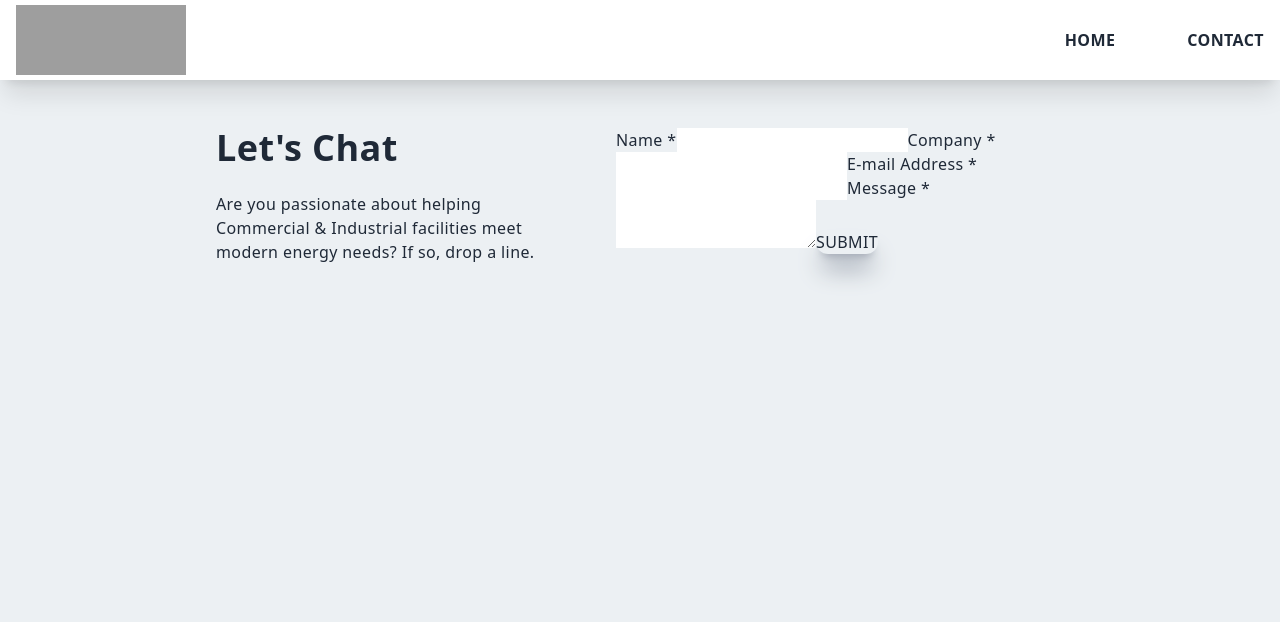
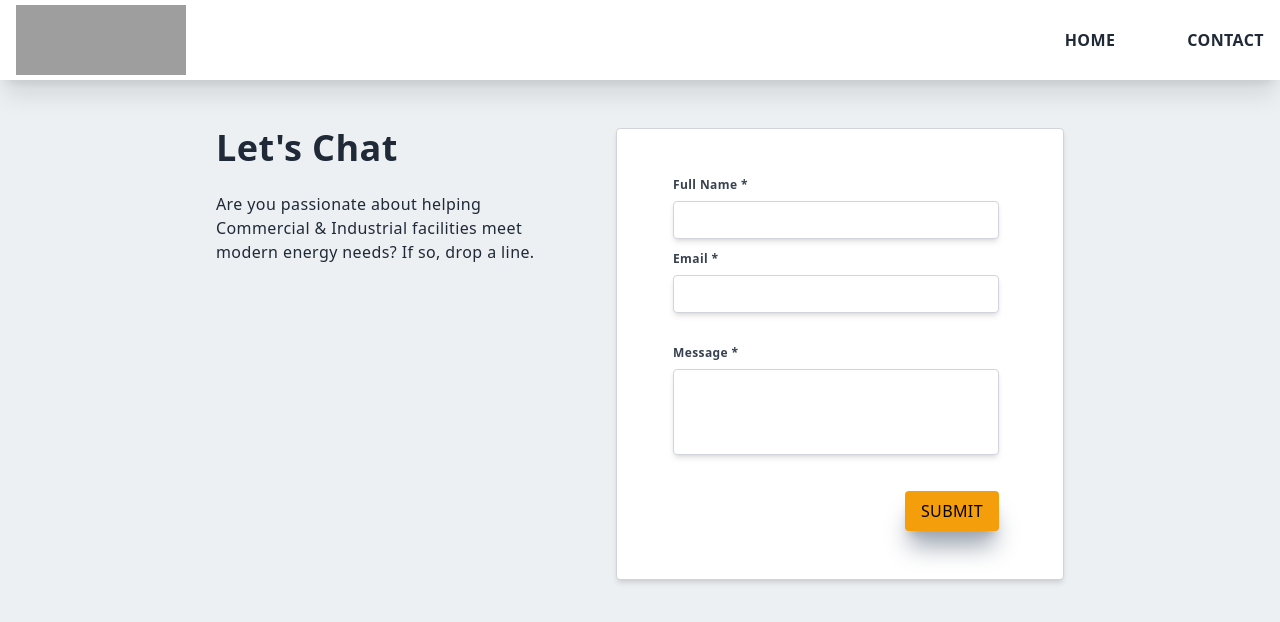
Before and after one commit to dana-sun/ZeusPower, a Next.js app: page /contact in a window 1280 px wide. Shown: the top 622 px of the page. Built offline with nearby package versions, Linux system fonts and the light colour scheme; grey boxes are pictures that could not be loaded.

Commit message:
contact form draft

```diff
--- a/components/Contact.jsx
+++ b/components/Contact.jsx
@@ -3,27 +3,55 @@ import '../tailwind.config.js'
 
 const ContactPage = () => {
   return (
+    <div className="bg-white border border-gray-300 shadow-md rounded px-8 pt-6 pb-8 mb-4">
       <form
         name="contact-form"
         method="POST"
         action="contact/?success=true"
         data-netlify="true"
       >
-        <label htmlFor="name">Name *</label>
+        <input type="hidden" name="form-name" value="contact"/>
+        {/* <div className="mb-4 mt-6 flex flex-row"> */}
+          <div className="ml-6 mb-3 mr-8 mt-6">
+            <label className="block text-gray-700 text-xs font-bold mb-2" htmlFor="name">Full Name *</label>
             <input
+            className="shadow appearance-none border border-gray-300 shadow-md rounded w-full py-2 px-3 text-gray-700 leading-tight focus:outline-none focus:shadow-outline"
               id="name"
               name="name"
               required
               type="text"
             />
-        <label htmlFor="company">Company *</label>
-        <input id="company" name="company" required type="text" />
-        <label htmlFor="email">E-mail Address *</label>
-        <input id="email" type="email" name="email" required />
-        <label htmlFor="message">Message *</label>
-        <textarea id="message" name="message" required></textarea>
-        <button type="submit">Submit</button>
+          </div>
+        {/* </div> */}
+        <div className="mb-5 ml-6 mr-8">
+          <label className="block text-gray-700 text-xs font-bold mb-2" htmlFor="email">Email *</label>
+            <input
+            className="shadow appearance-none border border-gray-300 shadow-md rounded w-full py-2 px-3 text-gray-700 mb-3 leading-tight focus:outline-none focus:shadow-outline"
+              id="email"
+              name="email"
+              required
+              type="text"
+            />
+        </div>
+        <div className="mb-6 ml-6 mr-8">
+          <label className="block text-gray-700 text-xs font-bold mb-2" htmlFor="message">Message *</label>
+            <input
+            className="shadow border border-gray-300 shadow-md rounded w-full py-8 px-3 text-gray-700 mb-3 leading-tight focus:outline-none focus:shadow-outline"
+              id="message"
+              name="message"
+              required
+              type="text"
+            />
+        </div>
+        <div className="flex items-center justify-end mr-8 mt-4 mb-4">
+          <button className="bg-amber-500 text-black py-2 px-4 rounded focus:outline-none focus:shadow-outline" type="submit">Submit</button>
+        </div>
+
+
+
       </form>
+    </div>
+
   )
 }
 
```
Also changed, not shown: 2 other files (tests, documents, lock files or other folders). Lines whose indentation alone changed are shown as unchanged.
